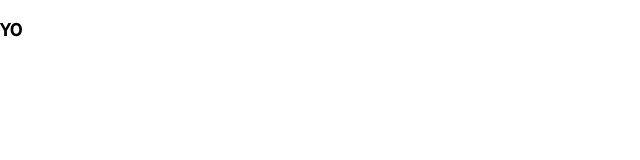
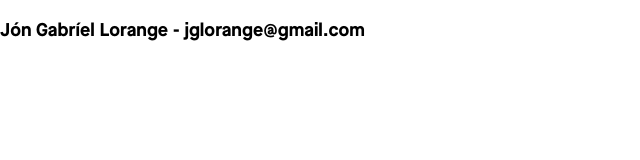
Before and after one commit to jonl17/lorange, a Gatsby site: page / in a window 1280 px wide. Shown: the whole page, without its empty margins (0-640 px from the left). Built offline with nearby package versions, Linux system fonts and the light colour scheme; Gatsby itself is replaced by a stand-in of ours.

Commit message:
sub stuff

```diff
--- a/src/pages/index.js
+++ b/src/pages/index.js
@@ -1,3 +1,5 @@
 import React from "react"
 
-export default () => <p className="bold">YO</p>
+export default () => (
+  <p className="bold">Jón Gabríel Lorange - jglorange@gmail.com</p>
+)
```
